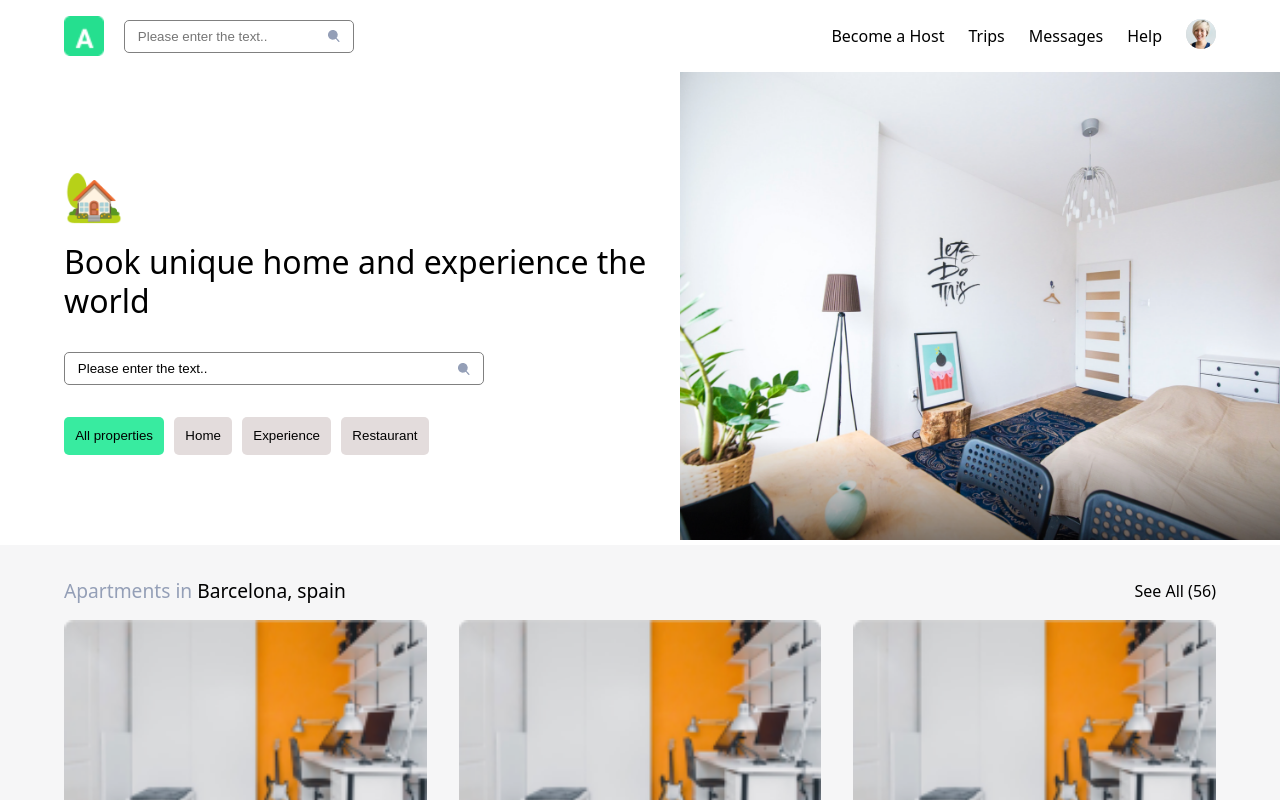
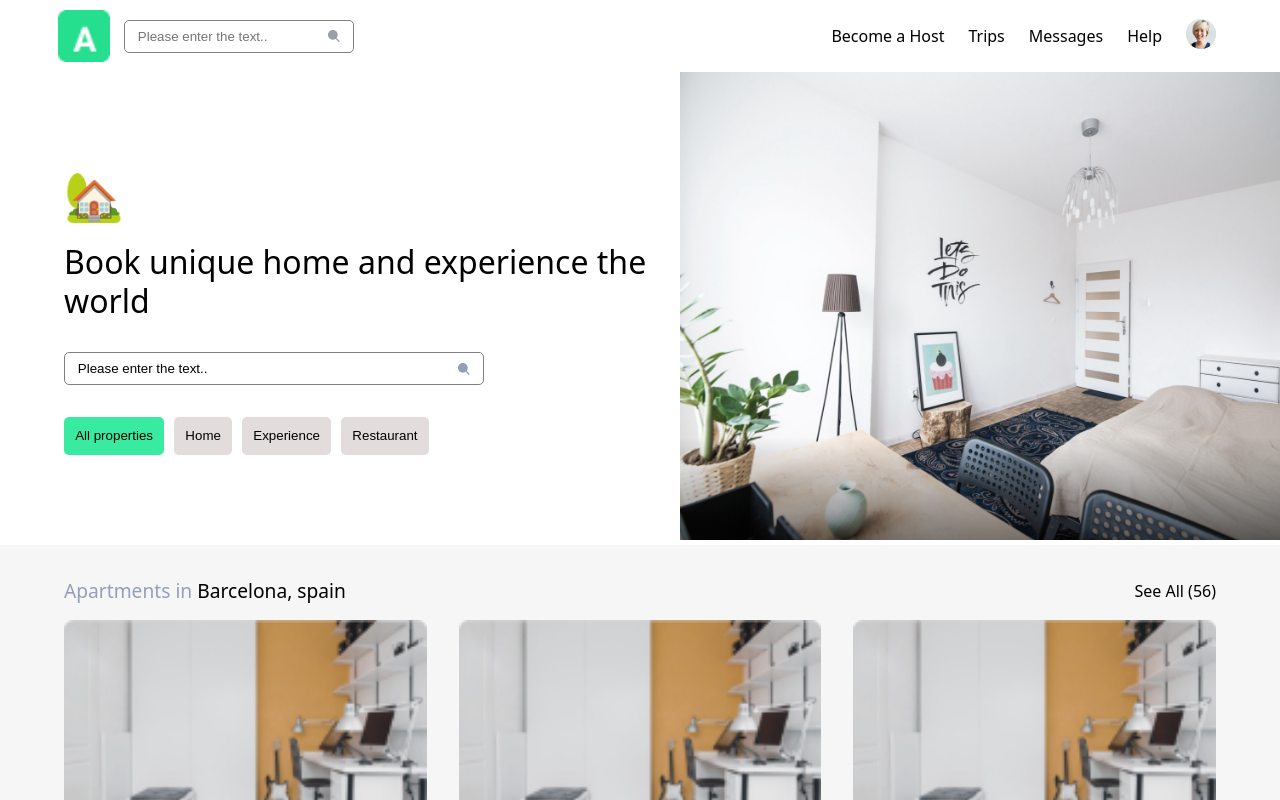
Before and after one commit to craj68168/mobile-first-approach, a Next.js app: page / in a window 1280 px wide. In both pictures the pointer is over the picture 84 px from the left and 36 px from the top of the page. Shown: the top 800 px of the page. Built offline with nearby package versions, Linux system fonts and the light colour scheme.

Commit message:
feat:styles updated

```diff
--- a/app/styles.css
+++ b/app/styles.css
@@ -14,6 +14,14 @@ nav .logo-section {
   align-items: center;
   gap: 20px;
 }
+.logo-section img{
+ filter: grayscale(50%);
+ transition: all 0.5s ease;
+}
+.logo-section img:hover{
+  filter: grayscale(0);
+  transform: scale(1.3);
+ }
 
 .search-block {
   border: 1px solid grey;
@@ -49,6 +57,10 @@ nav .show {
 }
 nav ul li {
   padding-bottom: 1rem;
+  transition: all 0.5s ease;
+}
+nav ul li:hover {
+  transform: scale(1.2);
 }
 nav ul li:last-child {
   padding-bottom: 0;
@@ -182,6 +194,13 @@ nav ul li a {
 }
 .apartment--card img {
   width: 100%;
+  filter: grayscale(50%);
+  transition: all 0.5s ease;
+}
+.apartment--card img:hover {
+  width: 100%;
+  filter: grayscale(0%);
+  transform: scale(1.1);
 }
 .apartment--card .apartment__title {
   font-size: 1rem;
@@ -194,6 +213,14 @@ nav ul li a {
 .hero__img__blog {
   transition: all 0.6s ease-in-out;
   margin-right: -750px;
+}
+.hero__img__blog img {
+  transition: all 0.5s ease;
+  filter: grayscale(50%);
+}
+.hero__img__blog img:hover {
+  filter: grayscale(0);
+  transform: scale(1.1);
 }
 
 .footer {
```
